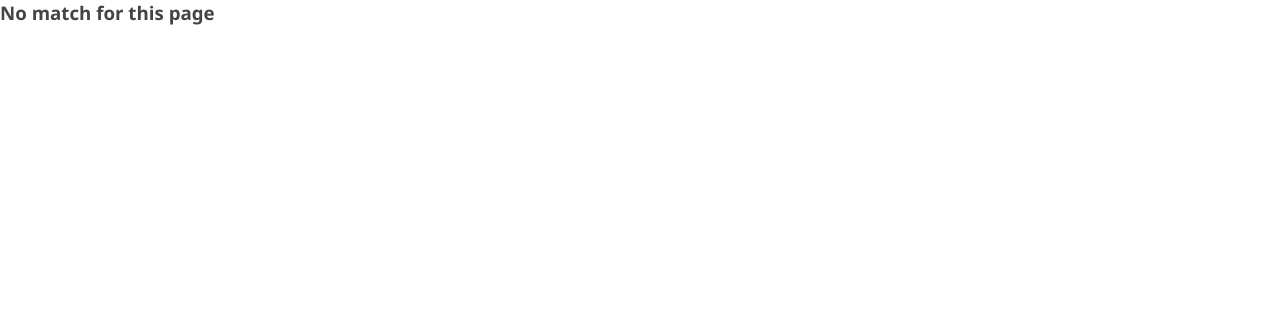
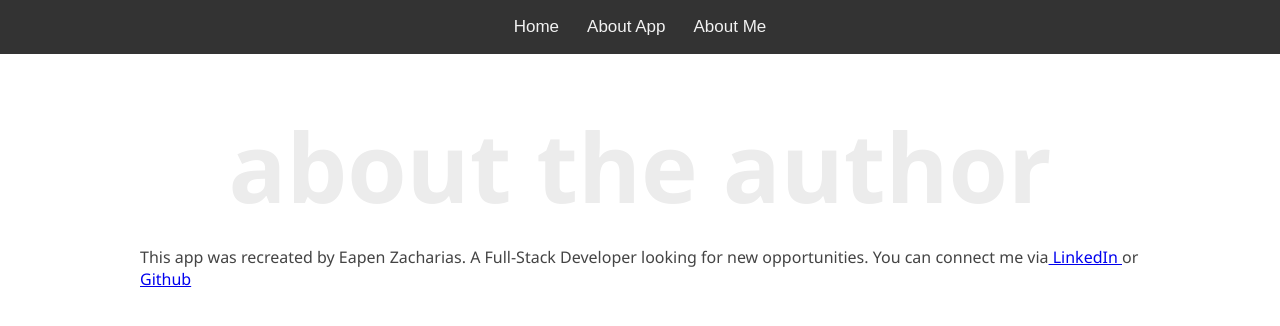
Before and after one commit to eapenzacharias/tasks-list, a React app: page /about/me in a window 1280 px wide. Built offline with nearby package versions, Linux system fonts and the light colour scheme.

Commit message:
Added nested routing to About

```diff
--- a/src/components/Navbar.js
+++ b/src/components/Navbar.js
@@ -1,5 +1,38 @@
 import React from 'react';
+import { Link } from 'react-router-dom';
 
-const Navbar = () => <div>Hello from Navbar</div>;
+const Navbar = () => {
+  const links = [
+    {
+      id: 1,
+      path: '/',
+      text: 'Home',
+    },
+    {
+      id: 2,
+      path: '/about/app',
+      text: 'About App',
+    },
+    {
+      id: 3,
+      path: '/about/me',
+      text: 'About Me',
+    },
+  ];
+
+  return (
+    <nav className="navBar">
+      <ul>
+        {links.map((link) => (
+          <li key={link.id}>
+            <Link to={link.path} activeClassName="active-link">
+              {link.text}
+            </Link>
+          </li>
+        ))}
+      </ul>
+    </nav>
+  );
+};
 
 export default Navbar;
--- a/src/components/TodoContainer.js
+++ b/src/components/TodoContainer.js
@@ -49,7 +49,6 @@ const TodoContainer = () => {
 
   const Home = () => (
     <>
-      <div className="container">
       <div className="inner">
         <Header />
         <InputTodo addTodoItem={addTodoItem} />
@@ -58,7 +57,6 @@ const TodoContainer = () => {
           handleChangeProps={handleChange}
           deleteTodoProps={delTodo}
         />
-        </div>
       </div>
     </>
   );
@@ -78,11 +76,14 @@ const TodoContainer = () => {
 
   return (
     <>
+      <Navbar />
+      <div className="container">
         <Routes>
           <Route path="/" element={<Home />} />
-        <Route path="/about" element={<About />} />
+          <Route path="/about/*" element={<About />} />
           <Route path="*" element={<NotMatch />} />
         </Routes>
+      </div>
     </>
   );
 };
--- a/src/components/TodoItem.js
+++ b/src/components/TodoItem.js
@@ -25,7 +25,7 @@ const TodoItem = (props) => {
         {todo.title}
       </span>
       <button type="button" onClick={() => deleteTodoProps(todo.id)}>
-        <FaTrash style={{ color: 'orangered', fontSize: '16px' }} />
+        <FaTrash style={{ color: 'orangered', fontSize: '12px' }} />
       </button>
     </li>
   );
--- a/src/pages/About.js
+++ b/src/pages/About.js
@@ -1,5 +1,62 @@
 import React from 'react';
+import { Routes, Route } from 'react-router-dom';
 
-const About = () => <div>hello from about page</div>;
+const About = () => {
+  // eslint-disable-next-line no-unused-vars
+  const aboutData = [
+    {
+      slug: 'app',
+      title: 'About the App',
+      description:
+        (
+          <>
+            <p>
+              In this app, you can add, delete, submit and edit items.
+              To edit items, simply double click on it.
+              Once you are done, press the enter key to resubmit.
+              This app will persist your data in the browser local storage.
+              So whether you reload, close your app or reopened it,
+              you still have access to your to-dos items.
+            </p>
+          </>
+        ),
+    },
+    {
+      slug: 'me',
+      title: 'About the Author',
+      description:
+        (
+          <>
+            <p>
+              This app was recreated by Eapen Zacharias.
+              A Full-Stack Developer looking for new opportunities.
+              You can connect me via
+              <a href="https://de.linkedin.com/in/eapenzac" target="_blank" rel="noreferrer"> LinkedIn </a>
+              or
+              <a href="https://github.com/eapenzacharias" target="_blank" rel="noreferrer"> Github </a>
+            </p>
+          </>
+        ),
+    },
+  ];
+
+  const page = (slug) => {
+    const aboutContent = aboutData.find((item) => item.slug === slug);
+    console.log(aboutContent);
+    const { title, description } = aboutContent;
+    return (
+      <>
+        <h1>{title}</h1>
+        <div>{description}</div>
+      </>
+    );
+  };
+  return (
+    <Routes>
+      <Route path="app" element={page('app')} />
+      <Route path="me" element={page('me')} />
+    </Routes>
+  );
+};
 
 export default About;
--- a/src/styles/style.scss
+++ b/src/styles/style.scss
@@ -10,13 +10,51 @@
     background: #fff;
     height: 100vh;
 
+    nav {
+      overflow: hidden;
+      background-color: #333;
+      // position: fixed;
+      top: 0;
+      width: 100%;
+      margin-bottom: 4rem;
+      ul {
+        text-align: center;
+        list-style-type: none;
+        list-style-type: none;
+        margin: 0;
+        padding: 15px;
+        li {
+          display: inline;
+          font-family: "Fira Sans", sans-serif;
+          font-size: 17px;
+          a {
+            color: #f2f2f2;
+            text-decoration: none;
+            padding: 14px;
+            &:hover {
+              background-color: #111;
+            }
+          }
+          .active-link {
+            color: orangered;
+            text-decoration: underline;
+          }
+        }
+      }
+    }
+
+    .content {
+      text-align: center;
+    }
+
     .container {
       display: flex;
       flex-direction: column;
       justify-content: center;
       align-items: center;
-      max-width: 600px;
-      margin: 0 auto;
+      max-width: 1000px;
+      margin: 1.5rem auto 0 auto;
+      overflow-y: auto;
 
       h1 {
         font-size: 6rem;
@@ -30,6 +68,7 @@
 
       .inner {
         width: 100%;
+        max-width: 600px;
         padding: 8rem 10px 4rem;
 
         .form-container {
@@ -98,8 +137,8 @@
             float: right;
             outline: none;
             border-radius: 100px;
-            height: 50px;
-            width: 50px;
+            height: 35px;
+            width: 35px;
             margin: -10px 0 0 10px;
           }
         }
```
Lines whose indentation alone changed are shown as unchanged.
